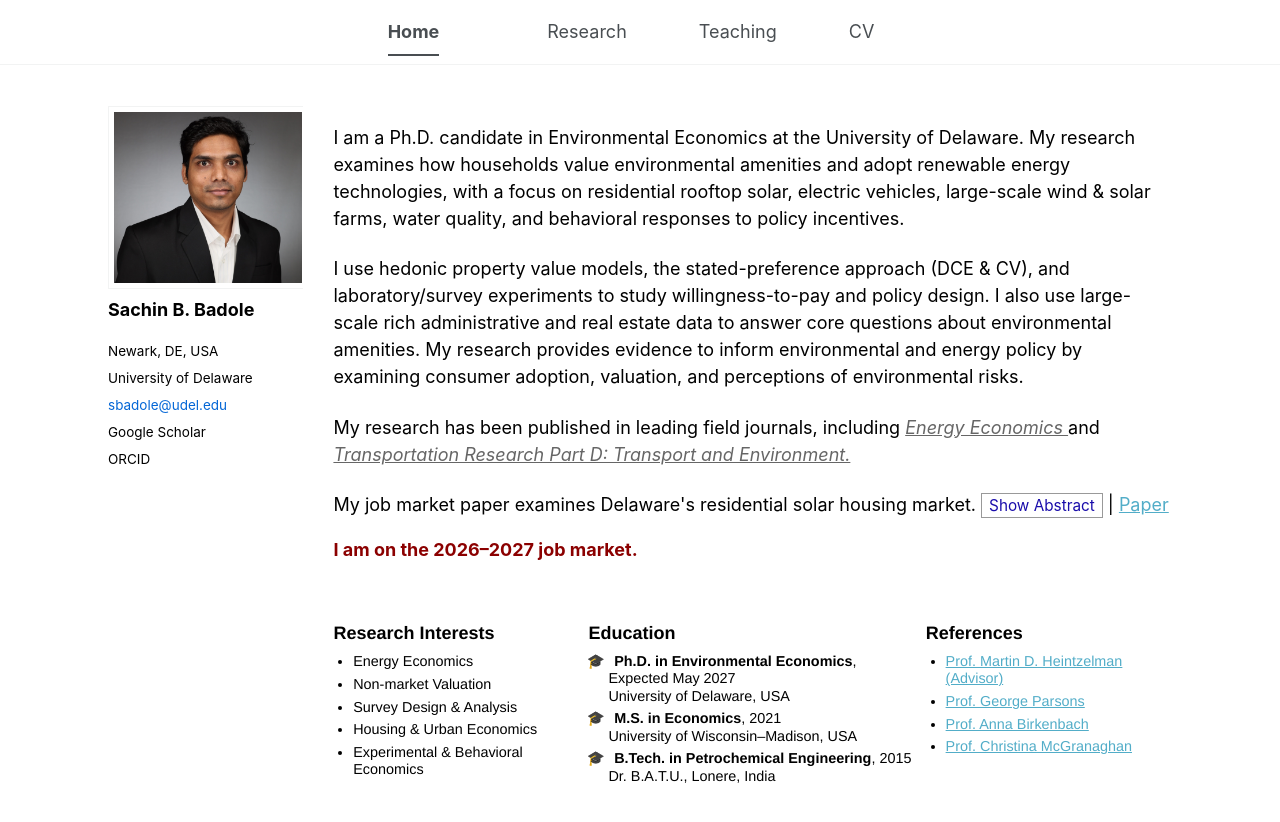
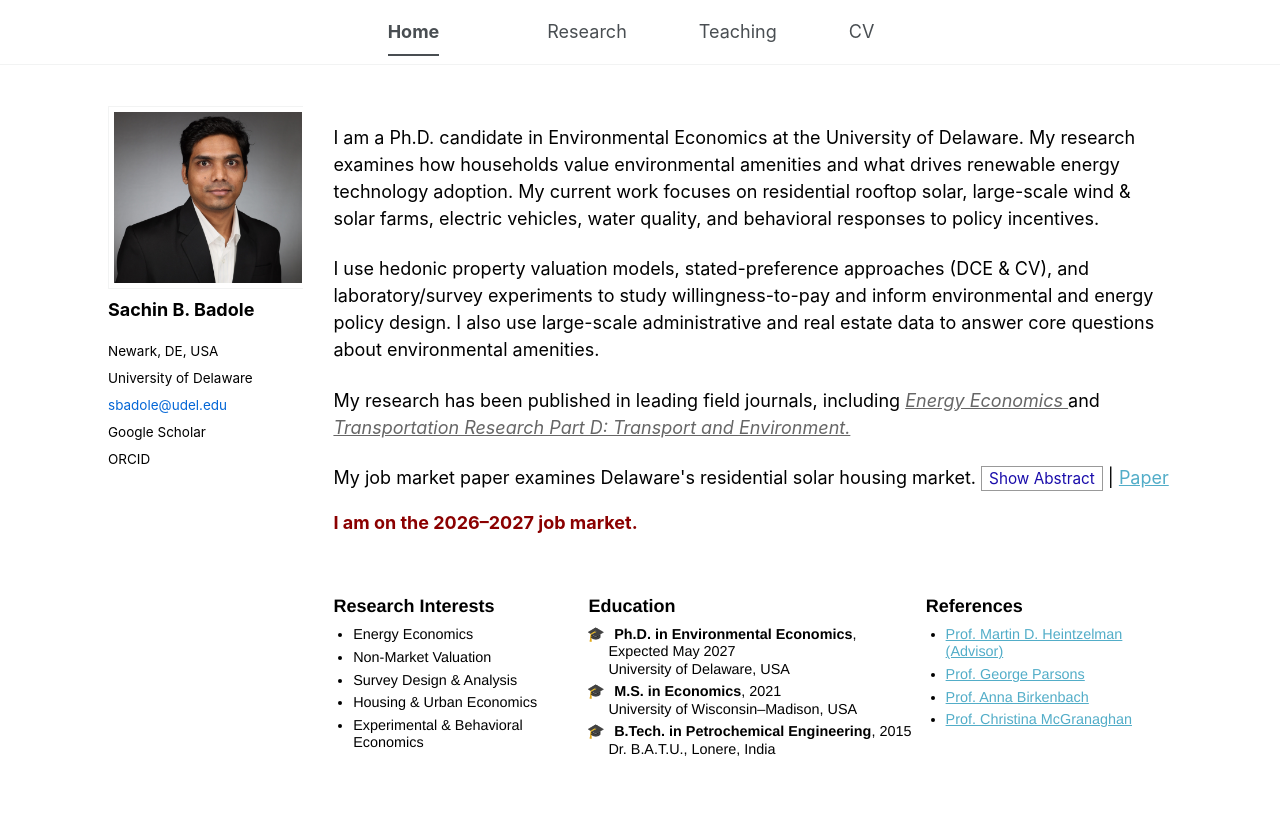
Before and after one commit to sachin-b-badole/sachin-b-badole.github.io, a Jekyll site: the page built from _pages/about.md, in a window 1280 px wide and 988 px high. Shown: the top 822 px of the window. Built offline with Jekyll 4.4.1, drawn with Linux system fonts in a browser that asks for light colours.

Commit message:
Update about.md

```diff
--- a/_pages/about.md
+++ b/_pages/about.md
@@ -9,9 +9,9 @@ redirect_from:
   - /about.html
 ---
 
-I am a Ph.D. candidate in Environmental Economics at the University of Delaware. My research examines how households value environmental amenities and adopt renewable energy technologies, with a focus on residential rooftop solar, electric vehicles, large-scale wind & solar farms, water quality, and behavioral responses to policy incentives.
+I am a Ph.D. candidate in Environmental Economics at the University of Delaware. My research examines how households value environmental amenities and what drives renewable energy technology adoption. My current work focuses on residential rooftop solar, large-scale wind & solar farms, electric vehicles, water quality, and behavioral responses to policy incentives.
 
-I use hedonic property value models, the stated-preference approach (DCE & CV), and laboratory/survey experiments to study willingness-to-pay and policy design. I also use large-scale rich administrative and real estate data to answer core questions about environmental amenities. My research provides evidence to inform environmental and energy policy by examining consumer adoption, valuation, and perceptions of environmental risks.
+I use hedonic property valuation models, stated-preference approaches (DCE & CV), and laboratory/survey experiments to study willingness-to-pay and inform environmental and energy policy design. I also use large-scale administrative and real estate data to answer core questions about environmental amenities.
 
 My research has been published in leading field journals, including
 <a href="https://www.sciencedirect.com/journal/energy-economics"
@@ -63,7 +63,7 @@ function toggleJMPAbstract() {
     <h3>Research Interests</h3>
     <ul class="interest-list">
       <li>Energy Economics</li>
-      <li>Non-market Valuation</li>
+      <li>Non-Market Valuation</li>
       <li>Survey Design & Analysis</li>
       <li>Housing & Urban Economics</li>
       <li>Experimental & Behavioral Economics</li>
```
